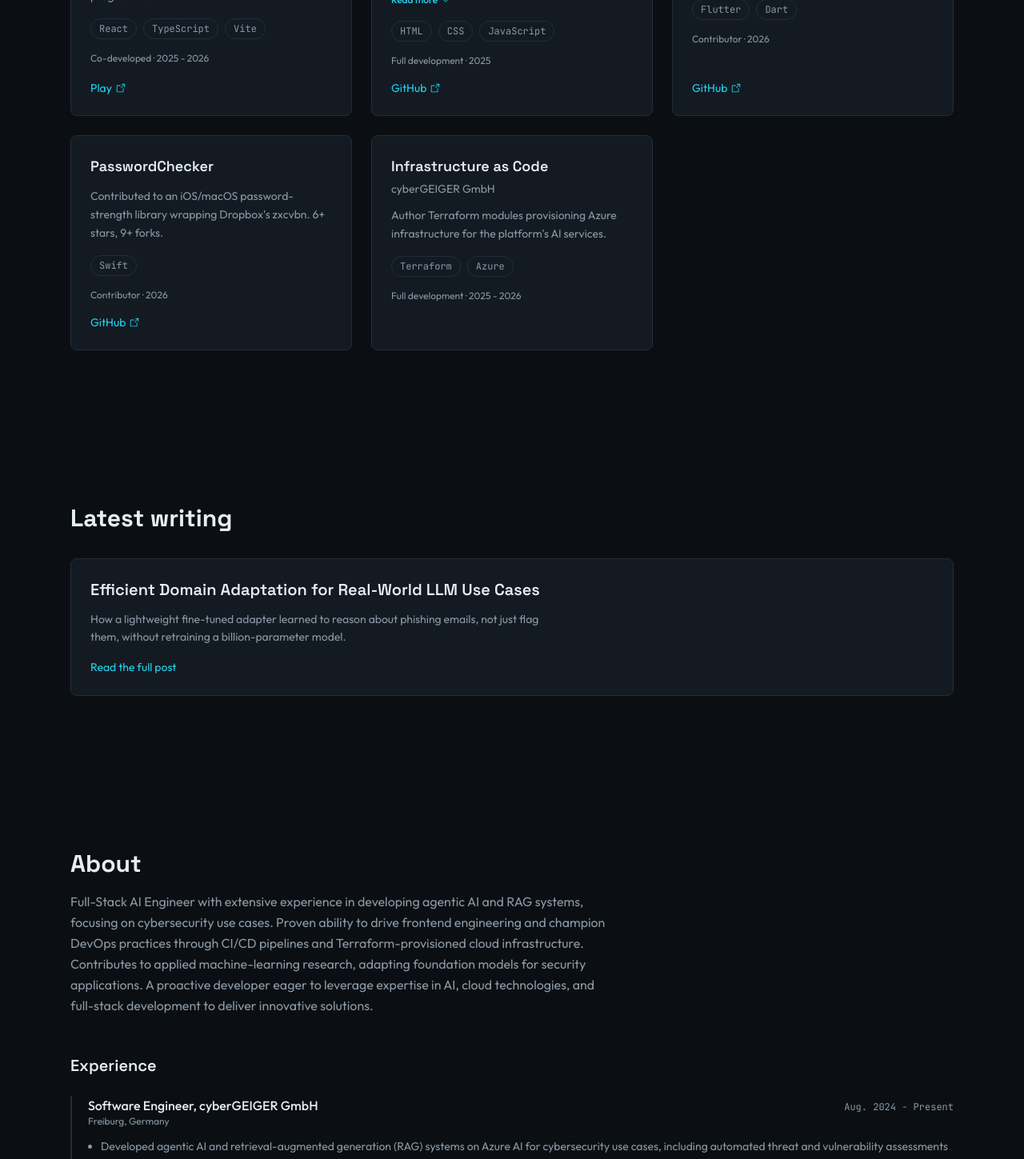
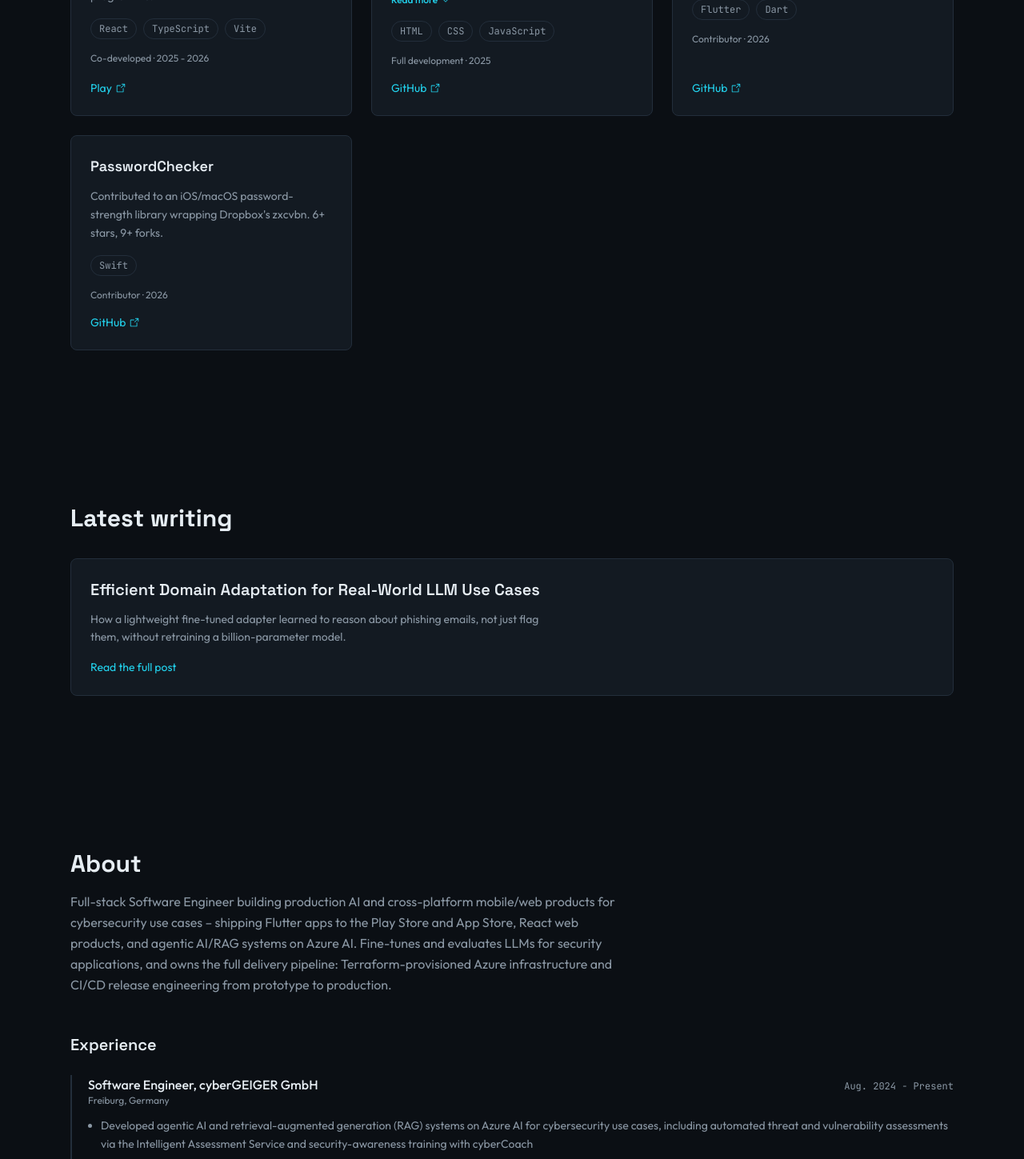
Before and after one commit to nosadaniel/nosadaniel.github.io, a Next.js app: page / in a window 1280 px wide. Shown: the part 2168-3617 px from the top of the page at 80% size. Built offline with nearby package versions, Linux system fonts and the light colour scheme.

Commit message:
update resume

```diff
--- a/src/content/profile.ts
+++ b/src/content/profile.ts
@@ -3,7 +3,7 @@ export const profile = {
   title: "Full-Stack AI Engineer",
   location: "Freiburg, Germany",
   summary:
-    "Full-Stack AI Engineer with extensive experience in developing agentic AI and RAG systems, focusing on cybersecurity use cases. Proven ability to drive frontend engineering and champion DevOps practices through CI/CD pipelines and Terraform-provisioned cloud infrastructure. Contributes to applied machine-learning research, adapting foundation models for security applications. A proactive developer eager to leverage expertise in AI, cloud technologies, and full-stack development to deliver innovative solutions.",
+    "Full-stack Software Engineer building production AI and cross-platform mobile/web products for cybersecurity use cases – shipping Flutter apps to the Play Store and App Store, React web products, and agentic AI/RAG systems on Azure AI. Fine-tunes and evaluates LLMs for security applications, and owns the full delivery pipeline: Terraform-provisioned Azure infrastructure and CI/CD release engineering from prototype to production.",
   heroTagline:
     "Full-Stack AI Engineer with extensive experience in agentic AI systems, frontend engineering, and DevOps practices across CI/CD and cloud infrastructure.",
   headshot: "/headshot.jpeg",
--- a/src/content/projects.ts
+++ b/src/content/projects.ts
@@ -192,15 +192,4 @@ export const projects: Project[] = [
     role: "Contributor",
     links: [{ label: "GitHub", href: "https://github.com/Loupehope/PasswordChecker" }],
   },
-  {
-    slug: "infrastructure-as-code",
-    title: "Infrastructure as Code",
-    company: "cyberGEIGER GmbH",
-    category: "infra",
-    period: "2025 - 2026",
-    description: "Author Terraform modules provisioning Azure infrastructure for the platform's AI services.",
-    techStack: ["Terraform", "Azure"],
-    role: "Full development",
-    links: [],
-  },
 ];
```
Also changed, not shown: 2 other files (tests, documents, lock files or other folders).
